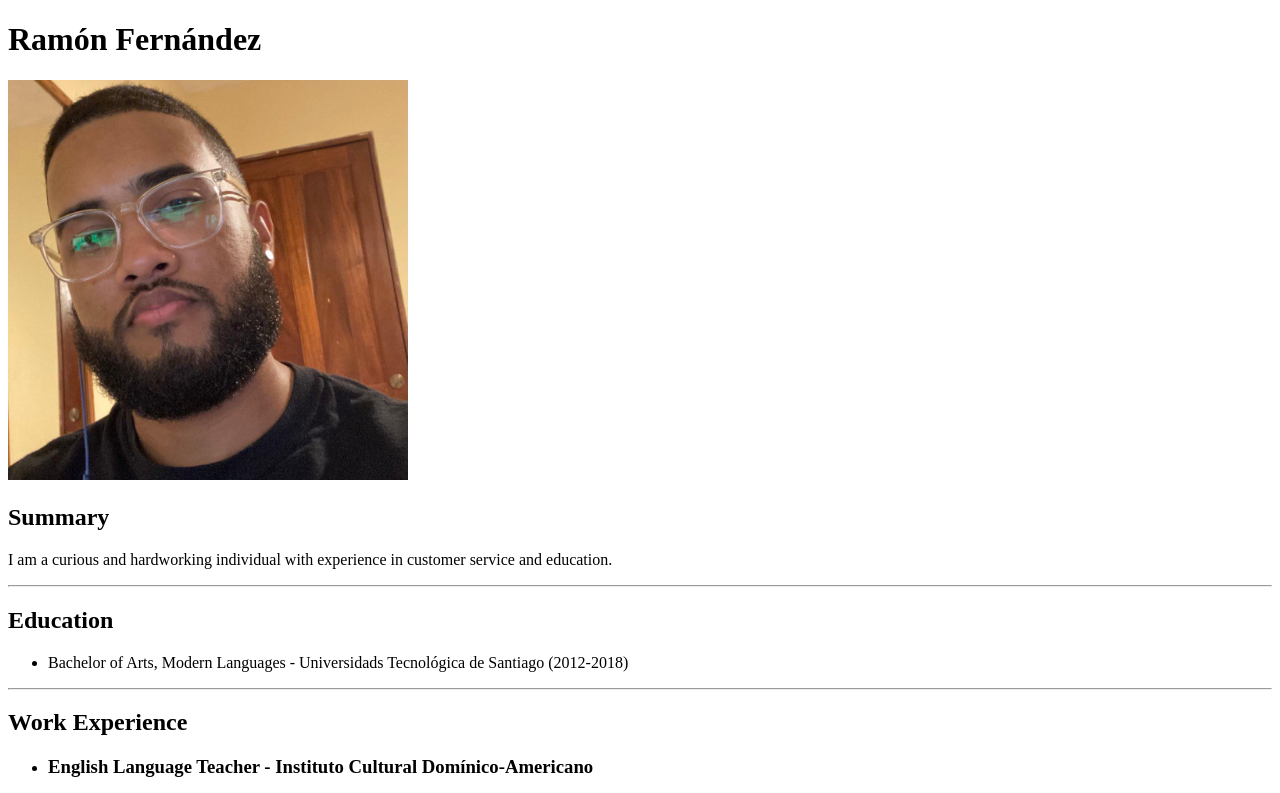
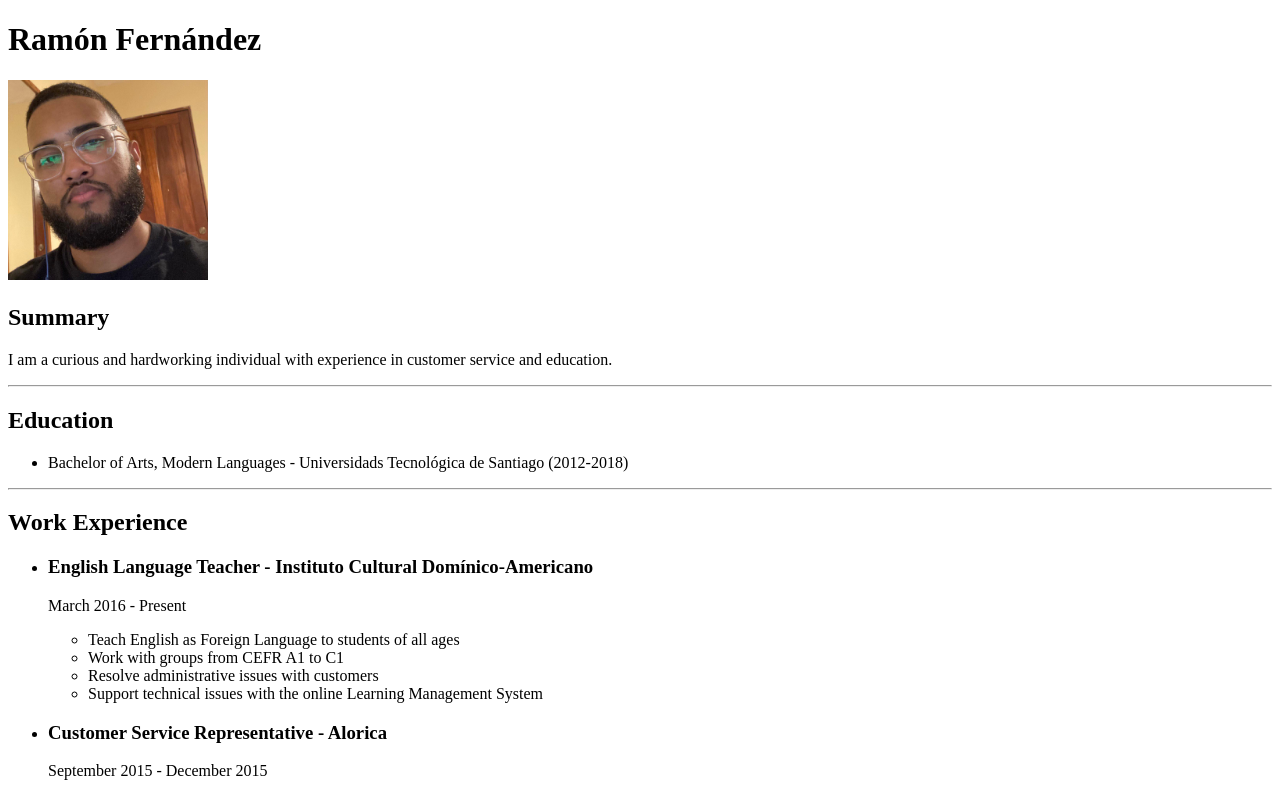
Before and after one commit to raymonfer/resume, a plain HTML site: page index.html in a window 1280 px wide. Shown: the top 793 px of the page. Drawn offline with Linux system fonts and the light colour scheme.

Commit message:
Update index.html

```diff
--- a/index.html
+++ b/index.html
@@ -7,7 +7,7 @@
 </head>
 <body>
     <h1>Ramón Fernández</h1>
-    <img src="assets/WhatsApp Image 2022-12-31 at 00.00.15.jpg" height="400" />
+    <img src="assets/WhatsApp Image 2022-12-31 at 00.00.15.jpg" height="200" />
     <h2>Summary</h2>
     <p>I am a curious and hardworking individual with experience in customer service and education.</p>
     <hr>
```
